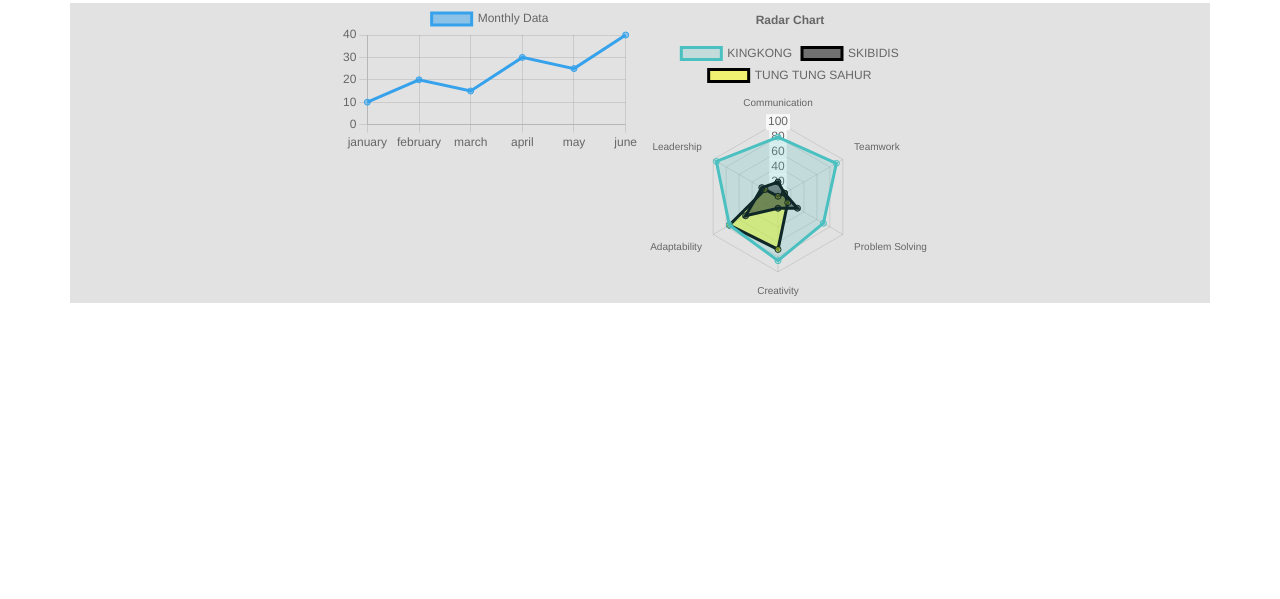
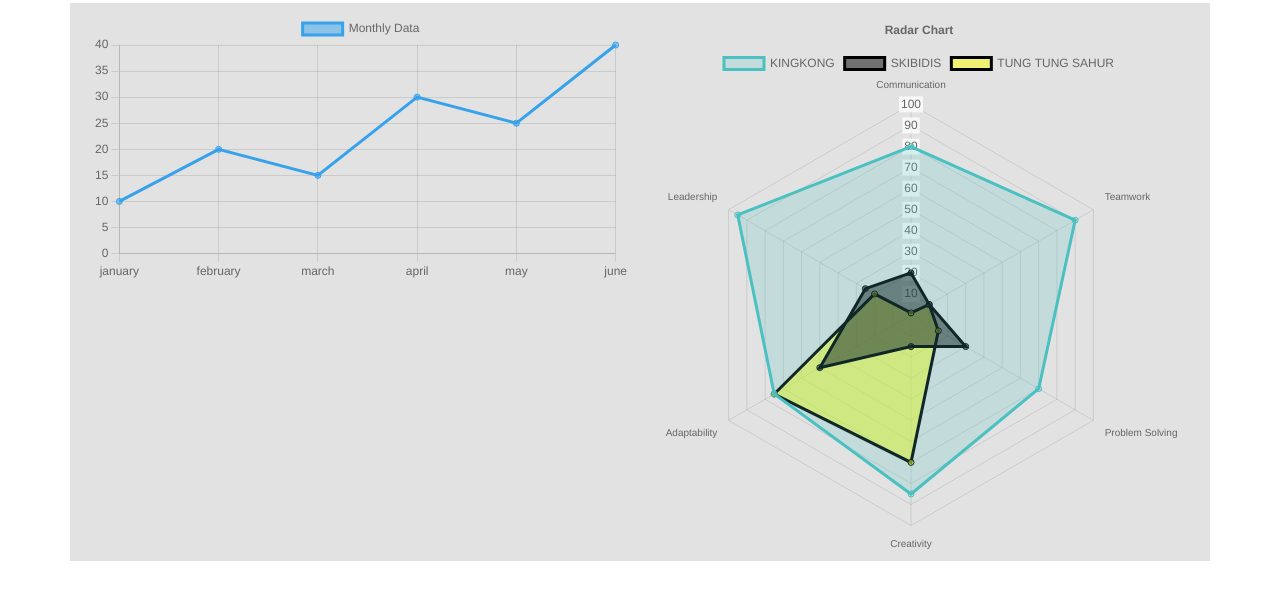
Before and after one commit to Lester-Toribio/IT21A, a plain HTML site: page dashboard.html in a window 1280 px wide. Shown: the part 53-652 px from the top of the page. Drawn offline with nearby package versions, Linux system fonts and the light colour scheme.

Commit message:
added       suproperties to container

```diff
--- a/dashboard.html
+++ b/dashboard.html
@@ -7,11 +7,17 @@
     <script src="https://cdn.jsdelivr.net/npm/chart.js"></script>
     <link href="https://cdn.jsdelivr.net/npm/bootstrap@5.3.8/dist/css/bootstrap.min.css" rel="stylesheet" integrity="sha384-sRIl4kxILFvY47J16cr9ZwB07vP4J8+LH7qKQnuqkuIAvNWLzeN8tE5YBujZqJLB" crossorigin="anonymous">
   <script src="https://cdn.jsdelivr.net/npm/bootstrap@5.3.8/dist/js/bootstrap.bundle.min.js" integrity="sha384-FKyoEForCGlyvwx9Hj09JcYn3nv7wiPVlz7YYwJrWVcXK/BmnVDxM+D2scQbITxI" crossorigin="anonymous"></script>
-  <style>
+
+ <style>
+
 .container{
     display:flex;
     justify-content: center;
     background-color: rgb(226,226,226);
+}
+.container div {
+    width: 50%;
+    margin: 10px;
 }
 
 
@@ -22,13 +28,15 @@
 <body>
     <h1>Dashboard</h1>
 
-    <div class ="container">
+    <div class="container">
         <div>
+
 <canvas id="linechart"></canvas>
         </div>
         <div>
-  <canvas id="radarChart"></canvas
+  <canvas id="radarChart"></canvas>
         </div>
+    </div>
 
 
 </body>
```
